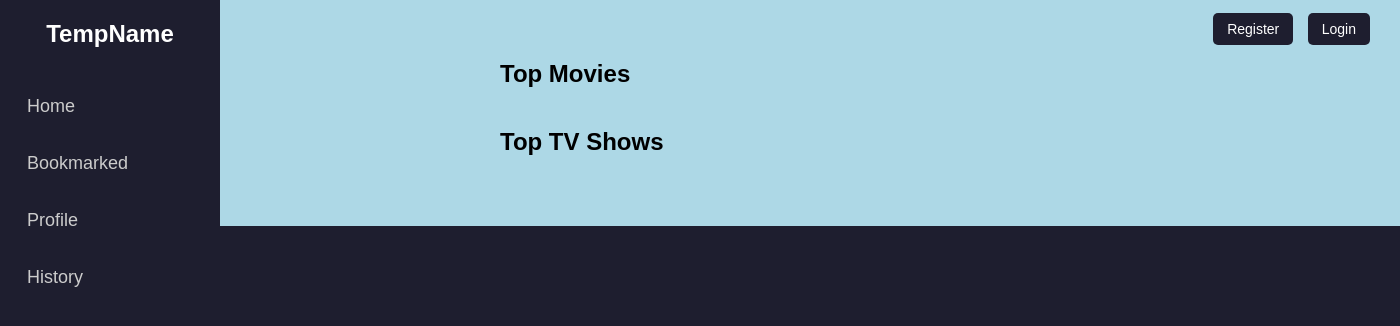
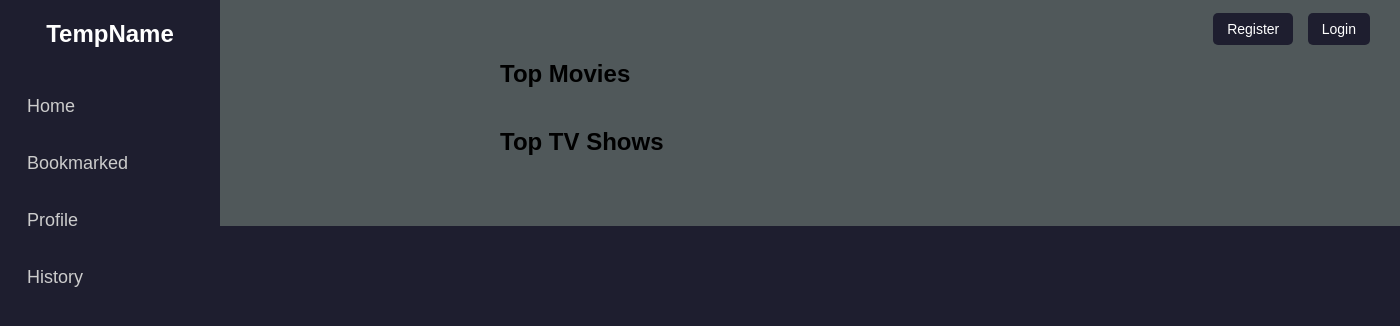
Before and after one commit to jalenjaloney/temp-name, a Flask app: template app/templates/catalogue.html in a window 1400 px wide. Shown: the top 326 px of the page. Run offline with Flask 3, Linux system fonts and the light colour scheme; the template is opened without the code that fills it, so the values that code supplies are empty; parts of the project's set-up code (start-up, migrations or seed data) failed here and were passed over.

Commit message:
CSS Change to test auto-deploy

```diff
--- a/app/static/style.css
+++ b/app/static/style.css
@@ -90,7 +90,7 @@ body {
   margin-left: 220px;
   padding: 30px;
   flex-grow: 1;
-  background-color: lightblue;
+  background-color: rgb(80, 88, 90);
   height:fit-content;
 }
 
```
